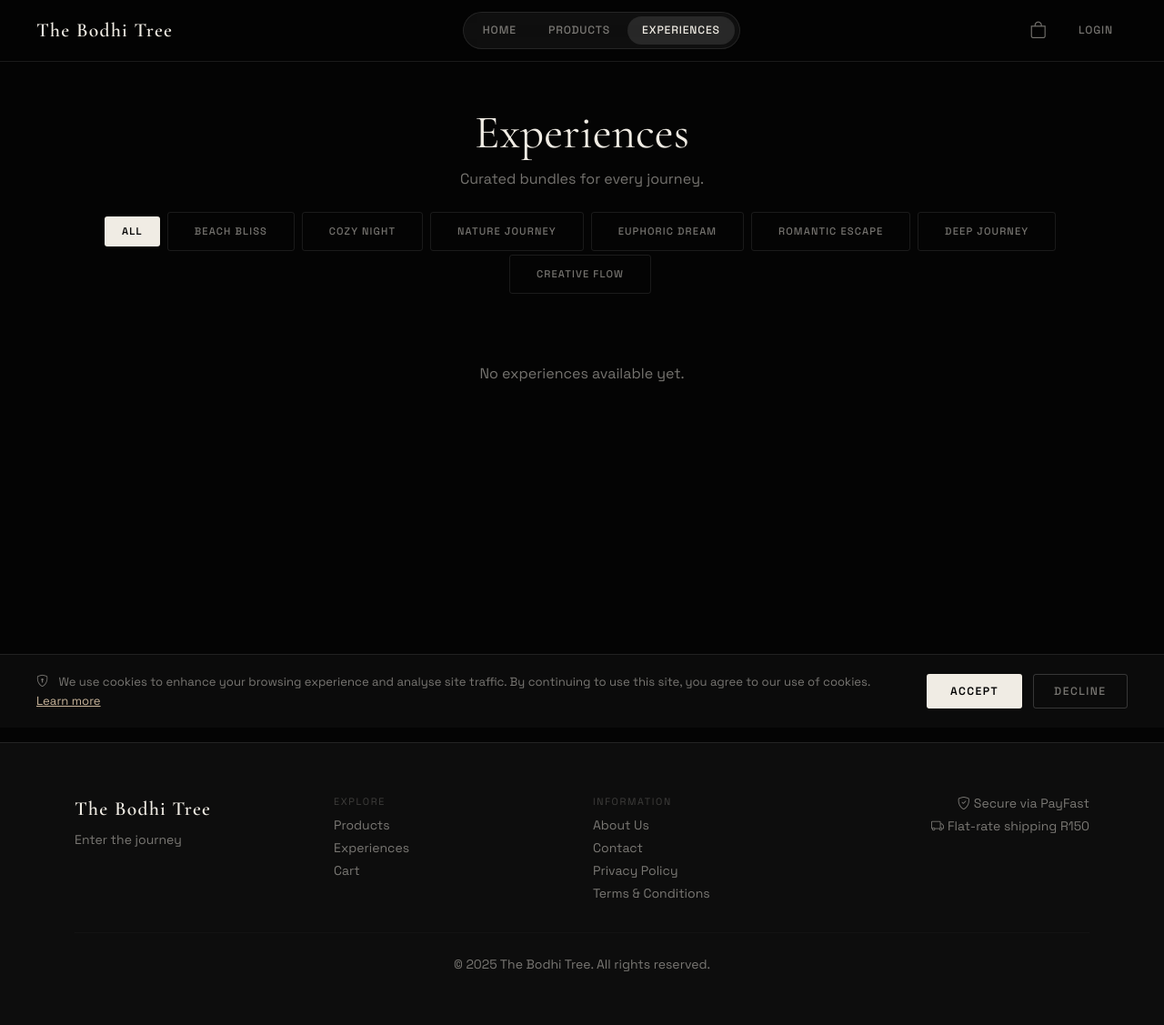
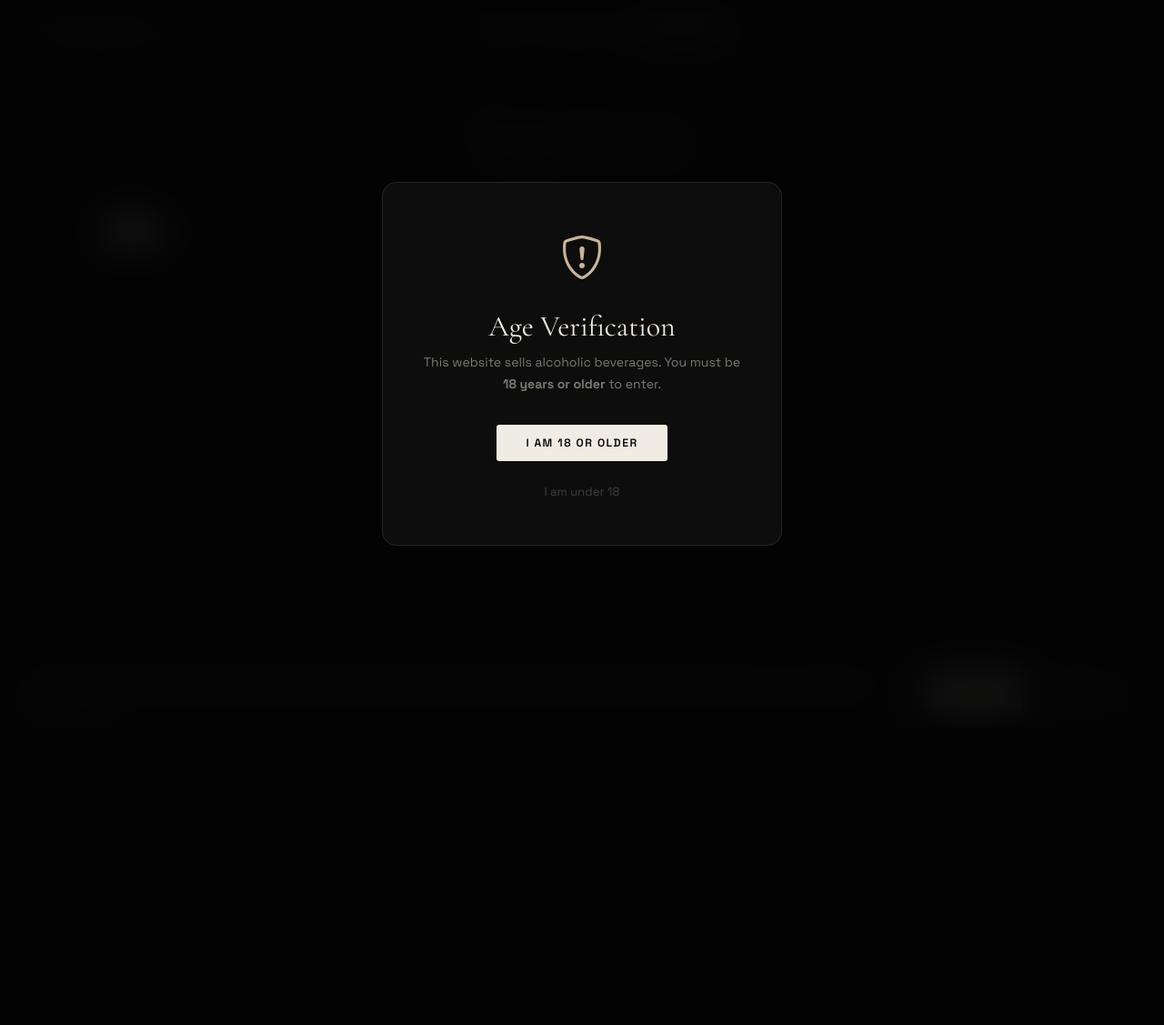
Before and after one commit to AnnillTimothy/flask-store, a Flask app: page /bundles in a window 1280 px wide. Shown: the whole page at 91% size. After the commit the page ends 600 px from the top, so only its background shows below. Run offline with Flask 3, Linux system fonts and the light colour scheme; data comes from the database, SQL or seed files in the repository; data that the repository does not hold is empty; parts of the project's set-up code (start-up, migrations or seed data) failed here and were passed over; some libraries are stand-ins or nearby versions.

Commit message:
fix: loading screen only on initial load, GSAP snap scroll, video z-index, age gate popup
Agent-Logs-Url: https://github.com/AnnillTimothy/flask-store/sessions/4ac12ddf-e0c3-4b58-b7ed-f08a83cbd1e1

Co-authored-by: AnnillTimothy <38249743+AnnillTimothy@users.noreply.github.com>

```diff
--- a/app/static/css/style.css
+++ b/app/static/css/style.css
@@ -45,9 +45,9 @@ body.bodhi-dark {
   overflow-x: hidden;
 }
 
-/* Immersive homepage — scroll-snap handled by JS on html element */
+/* Immersive homepage — GSAP handles snap via ScrollTrigger */
 body.page-immersive {
-  overflow: hidden; /* prevent body from also scrolling */
+  overflow-x: hidden;
 }
 
 /* On immersive pages hide the brand text; only keep glass pill nav + actions */
@@ -233,8 +233,6 @@ body:not(.page-immersive) .bodhi-nav,
   display: flex;
   align-items: center;
   overflow: hidden;
-  scroll-snap-align: start;
-  scroll-snap-stop: always;
 }
 
 /* Video background */
@@ -244,6 +242,8 @@ body:not(.page-immersive) .bodhi-nav,
   z-index: 0;
 }
 .scene-video video {
+  position: relative;
+  z-index: 1;
   width: 100%;
   height: 100%;
   object-fit: cover;
@@ -271,7 +271,7 @@ body:not(.page-immersive) .bodhi-nav,
 .scene-overlay {
   position: absolute;
   inset: 0;
-  z-index: 1;
+  z-index: 2;
   background: linear-gradient(
     135deg,
     rgba(4, 4, 4, 0.72) 0%,
@@ -283,7 +283,7 @@ body:not(.page-immersive) .bodhi-nav,
 /* Scene content */
 .scene-content {
   position: relative;
-  z-index: 2;
+  z-index: 3;
   width: 100%;
   max-width: 1280px;
   margin: 0 auto;
@@ -1027,6 +1027,67 @@ input[type=number]::-webkit-outer-spin-button { opacity: 1; }
   100% { width: 100%; }
 }
 
+/* ─── Age Verification Gate ─────────────────────────────────── */
+.age-gate-overlay {
+  position: fixed;
+  inset: 0;
+  z-index: 50000;
+  background: rgba(4, 4, 4, 0.92);
+  backdrop-filter: blur(20px);
+  -webkit-backdrop-filter: blur(20px);
+  display: flex;
+  align-items: center;
+  justify-content: center;
+  animation: popupFadeIn 0.5s ease;
+}
+.age-gate-card {
+  background: var(--surface);
+  border: 1px solid var(--glass-border);
+  border-radius: 16px;
+  padding: 3rem 2.5rem;
+  max-width: 440px;
+  width: 90%;
+  text-align: center;
+  animation: popupSlideUp 0.5s cubic-bezier(0.4, 0, 0.2, 1);
+}
+.age-gate-icon {
+  font-size: 3rem;
+  color: var(--sand);
+  margin-bottom: 1.2rem;
+}
+.age-gate-title {
+  font-family: var(--serif);
+  font-size: 2rem;
+  font-weight: 400;
+  color: var(--text);
+  margin-bottom: 0.5rem;
+}
+.age-gate-text {
+  font-size: 0.88rem;
+  color: var(--text-dim);
+  line-height: 1.7;
+  margin-bottom: 2rem;
+}
+.age-gate-actions {
+  display: flex;
+  gap: 1rem;
+  justify-content: center;
+}
+.age-gate-deny {
+  font-size: 0.82rem;
+  color: var(--text-ghost);
+  margin-top: 1.5rem;
+  margin-bottom: 0;
+}
+.age-gate-deny a {
+  color: var(--text-ghost);
+  text-decoration: underline;
+  cursor: pointer;
+}
+.age-gate-deny a:hover {
+  color: var(--text-dim);
+}
+
 /* ─── Email Signup Popup ────────────────────────────────────── */
 .popup-overlay {
   position: fixed;
--- a/app/static/js/main.js
+++ b/app/static/js/main.js
@@ -6,9 +6,21 @@
 'use strict';
 
 // ─── Loading Screen ───────────────────────────────────────────
+// Only shows once per session on qualifying pages (home, experiences, admin).
+// The loading screen element is conditionally rendered by the template.
 function initLoadingScreen() {
   const screen = document.getElementById('loading-screen');
   if (!screen) return;
+
+  // If already shown this session, remove immediately
+  if (sessionStorage.getItem('bodhi_loaded')) {
+    screen.parentNode.removeChild(screen);
+    return;
+  }
+
+  // Mark as shown for this session
+  sessionStorage.setItem('bodhi_loaded', '1');
+
   // Dismiss after bar animation completes (~2.6s) with a small buffer
   setTimeout(() => {
     screen.classList.add('hide');
@@ -45,6 +57,41 @@ function initCookieConsent() {
   });
 }
 
+// ─── Age Verification Gate ────────────────────────────────────
+// Shows after loading screen, before discount popup on homepage.
+function initAgeGate() {
+  const gate = document.getElementById('age-gate');
+  const confirm = document.getElementById('age-gate-confirm');
+  const deny = document.getElementById('age-gate-deny');
+  if (!gate) return;
+
+  // Already verified
+  if (localStorage.getItem('bodhi_age_verified')) return;
+
+  // Calculate delay: show after loading screen finishes
+  const loadingScreen = document.getElementById('loading-screen');
+  const delay = loadingScreen ? 3600 : 200;
+
+  setTimeout(() => { gate.style.display = ''; }, delay);
+
+  if (confirm) {
+    confirm.addEventListener('click', () => {
+      localStorage.setItem('bodhi_age_verified', 'true');
+      gate.style.display = 'none';
+    });
+  }
+
+  if (deny) {
+    deny.addEventListener('click', () => {
+      // Redirect away — user is underage
+      gate.querySelector('.age-gate-text').innerHTML =
+        'Sorry, you must be 18 or older to access this site.';
+      gate.querySelector('.age-gate-actions').style.display = 'none';
+      gate.querySelector('.age-gate-deny').style.display = 'none';
+    });
+  }
+}
+
 // ─── Email Signup Popup ───────────────────────────────────────
 function initEmailPopup() {
   const popup = document.getElementById('email-popup');
@@ -58,6 +105,8 @@ function initEmailPopup() {
   // This will be triggered by the experience reel when the user reaches scene 2
   window._showEmailPopup = function() {
     if (localStorage.getItem('bodhi_email_popup') !== null) return;
+    // Don't show email popup until age gate is cleared
+    if (!localStorage.getItem('bodhi_age_verified')) return;
     popup.style.display = '';
   };
 
@@ -142,181 +191,157 @@ function initNavScroll() {
 function initExperienceReel() {
   const body = document.body;
   if (!body.classList.contains('page-immersive')) return;
+  if (typeof gsap === 'undefined') return;
 
-  // Enable scroll-snap on the html element (the actual scroll container)
-  const htmlEl = document.documentElement;
-  htmlEl.style.scrollSnapType  = 'y mandatory';
-  htmlEl.style.overflowY       = 'scroll';
+  gsap.registerPlugin(ScrollTrigger, ScrollToPlugin);
 
-  const scenes      = Array.from(document.querySelectorAll('.scene'));
+  const scenes      = gsap.utils.toArray('.scene');
   const progressEl  = document.getElementById('scene-progress');
   const nav         = document.getElementById('main-nav');
   if (!scenes.length) return;
 
-  let activeIndex  = 0;
-  let isScrolling  = false;
-  const SCROLL_CD  = 900; // ms cooldown between snaps
-  let emailPopupShown = false;
+  let activeIndex      = 0;
+  let emailPopupShown  = false;
+  let currentAudio     = null;
 
   // ── Build progress dots ──
   if (progressEl) {
     scenes.forEach((_, i) => {
       const dot = document.createElement('button');
-      dot.className   = 'scene-dot';
-      dot.ariaLabel   = `Go to scene ${i + 1}`;
+      dot.className = 'scene-dot';
+      dot.ariaLabel = 'Go to scene ' + (i + 1);
       dot.addEventListener('click', () => goToScene(i));
       progressEl.appendChild(dot);
     });
     updateDots();
   }
 
-  // ── Active audio context ──
-  let currentAudio = null;
-
-  // ── Go to a scene ──
+  // ── Go to a scene (via dot click or keyboard) ──
   function goToScene(index) {
     if (index < 0) index = scenes.length - 1;
     if (index >= scenes.length) index = 0;
-    activeIndex = index;
-    scenes[activeIndex].scrollIntoView({ behavior: 'smooth' });
-    updateDots();
+    gsap.to(window, {
+      scrollTo: { y: scenes[index], autoKill: false },
+      duration: 1,
+      ease: 'power2.inOut'
+    });
   }
 
   // ── Update progress dots ──
   function updateDots() {
     if (!progressEl) return;
-    progressEl.querySelectorAll('.scene-dot').forEach((d, i) => {
+    progressEl.querySelectorAll('.scene-dot').forEach(function(d, i) {
       d.classList.toggle('active', i === activeIndex);
     });
   }
 
-  // ── Nav visibility on immersive ──
-  function updateNav(index) {
-    if (!nav) return;
-    // Always keep nav visible but subtle on experience scenes
-    nav.style.opacity = '1';
-  }
-
   // ── Video play management ──
   function activateScene(scene) {
-    const video = scene.querySelector('video');
+    var video = scene.querySelector('video');
     if (video) {
       video.currentTime = 0;
-      video.play().catch(() => {});
+      video.play().catch(function() {});
     }
 
     // Audio
-    const audioSrc = scene.dataset.audioSrc;
+    var audioSrc = scene.dataset.audioSrc;
     if (currentAudio) {
       currentAudio.pause();
       currentAudio.currentTime = 0;
       currentAudio = null;
     }
     if (audioSrc) {
-      const audio = new Audio(audioSrc);
+      var audio = new Audio(audioSrc);
       audio.volume = 0.18;
       audio.loop   = true;
-      audio.play().catch(() => {});
+      audio.play().catch(function() {});
       currentAudio = audio;
     }
   }
 
   function deactivateScene(scene) {
-    const video = scene.querySelector('video');
+    var video = scene.querySelector('video');
     if (video) video.pause();
   }
 
-  // Initial activation
-  activateScene(scenes[0]);
+  // ── GSAP ScrollTrigger for each scene ──
+  // Animate content in/out as each scene enters/leaves
+  scenes.forEach(function(scene, i) {
+    var content = scene.querySelectorAll('.scene-text, .experience-title, .landing-title, .landing-eyebrow, .landing-sub, .landing-actions, .experience-eyebrow, .experience-inner');
 
-  // ── IntersectionObserver — detect active scene ──
-  const observer = new IntersectionObserver((entries) => {
-    entries.forEach(entry => {
-      if (entry.intersectionRatio >= 0.55) {
-        const idx = scenes.indexOf(entry.target);
-        if (idx !== -1 && idx !== activeIndex) {
+    // Entrance animation per scene
+    ScrollTrigger.create({
+      trigger: scene,
+      start: 'top 60%',
+      end: 'bottom 40%',
+      onEnter: function() { onSceneActive(i); },
+      onEnterBack: function() { onSceneActive(i); },
+      onLeave: function() { onSceneInactive(i); },
+      onLeaveBack: function() { onSceneInactive(i); }
+    });
+
+    // Animate text elements on each scene
+    if (content.length) {
+      gsap.fromTo(content,
+        { y: 60, opacity: 0 },
+        {
+          y: 0,
+          opacity: 1,
+          duration: 1,
+          stagger: 0.12,
+          ease: 'power3.out',
+          scrollTrigger: {
+            trigger: scene,
+            start: 'top 80%',
+            toggleActions: 'play none none reverse'
+          }
+        }
+      );
+    }
+  });
+
+  function onSceneActive(idx) {
+    if (idx === activeIndex) return;
     deactivateScene(scenes[activeIndex]);
     activeIndex = idx;
     activateScene(scenes[activeIndex]);
     updateDots();
-          updateNav(activeIndex);
 
-          // Trigger email popup when reaching the second experience (scene index 2)
+    // Trigger email popup when reaching the second experience
     if (idx >= 2 && !emailPopupShown && typeof window._showEmailPopup === 'function') {
       emailPopupShown = true;
       window._showEmailPopup();
     }
   }
+
+  function onSceneInactive() {
+    // handled by onSceneActive of the next scene
+  }
+
+  // ── GSAP snap — the core scroll-snap behavior ──
+  ScrollTrigger.create({
+    snap: {
+      snapTo: 1 / (scenes.length - 1),
+      duration: { min: 0.3, max: 0.8 },
+      delay: 0.05,
+      ease: 'power2.inOut'
     }
   });
-  }, { threshold: 0.55 });
 
-  scenes.forEach(s => observer.observe(s));
+  // Initial activation
+  activateScene(scenes[0]);
 
-  // ── Wheel — infinite loop ──
-  window.addEventListener('wheel', (e) => {
-    if (isScrolling) { e.preventDefault(); return; }
-
-    const atLast  = activeIndex === scenes.length - 1;
-    const atFirst = activeIndex === 0;
-
-    if (e.deltaY > 0 && atLast) {
-      e.preventDefault();
-      isScrolling = true;
-      // Instant jump to start, then re-activate
-      scenes[0].scrollIntoView({ behavior: 'instant' });
-      deactivateScene(scenes[activeIndex]);
-      activeIndex = 0;
-      activateScene(scenes[0]);
-      updateDots();
-      setTimeout(() => { isScrolling = false; }, SCROLL_CD);
-    } else if (e.deltaY < 0 && atFirst) {
-      e.preventDefault();
-      isScrolling = true;
-      scenes[scenes.length - 1].scrollIntoView({ behavior: 'instant' });
-      deactivateScene(scenes[activeIndex]);
-      activeIndex = scenes.length - 1;
-      activateScene(scenes[activeIndex]);
-      updateDots();
-      setTimeout(() => { isScrolling = false; }, SCROLL_CD);
+  // Preload experience videos: make them start loading immediately
+  scenes.forEach(function(scene) {
+    var video = scene.querySelector('video');
+    if (video) {
+      video.preload = 'auto';
+      video.load();
     }
-  }, { passive: false });
-
-  // ── Touch — infinite loop ──
-  let touchStartY = 0;
-  window.addEventListener('touchstart', e => {
-    touchStartY = e.touches[0].clientY;
-  }, { passive: true });
-
-  window.addEventListener('touchend', e => {
-    if (isScrolling) return;
-    const dy = touchStartY - e.changedTouches[0].clientY;
-    const atLast  = activeIndex === scenes.length - 1;
-    const atFirst = activeIndex === 0;
-
-    if (Math.abs(dy) < 30) return; // Ignore tiny swipes
-
-    if (dy > 0 && atLast) {
-      isScrolling = true;
-      scenes[0].scrollIntoView({ behavior: 'instant' });
-      deactivateScene(scenes[activeIndex]);
-      activeIndex = 0;
-      activateScene(scenes[0]);
-      updateDots();
-      setTimeout(() => { isScrolling = false; }, SCROLL_CD);
-    } else if (dy < 0 && atFirst) {
-      isScrolling = true;
-      scenes[scenes.length - 1].scrollIntoView({ behavior: 'instant' });
-      deactivateScene(scenes[activeIndex]);
-      activeIndex = scenes.length - 1;
-      activateScene(scenes[activeIndex]);
-      updateDots();
-      setTimeout(() => { isScrolling = false; }, SCROLL_CD);
-    }
-  }, { passive: true });
+  });
 
   // ── Keyboard navigation ──
-  document.addEventListener('keydown', e => {
+  document.addEventListener('keydown', function(e) {
     if (e.key === 'ArrowDown' || e.key === 'PageDown') {
       e.preventDefault();
       goToScene(activeIndex + 1);
@@ -325,40 +350,6 @@ function initExperienceReel() {
       goToScene(activeIndex - 1);
     }
   });
-
-  // ── GSAP text entrance animations ──
-  if (typeof gsap !== 'undefined') {
-    gsap.registerPlugin(ScrollTrigger);
-
-    scenes.forEach(scene => {
-      const texts = scene.querySelectorAll('.scene-text');
-      const title = scene.querySelector('.experience-title, .landing-title');
-
-      if (title) {
-        gsap.fromTo(title,
-          { y: 60, opacity: 0 },
-          {
-            y: 0, opacity: 1, duration: 1.2, ease: 'power3.out',
-            scrollTrigger: { trigger: scene, start: 'top 80%', toggleActions: 'play none none none' }
-          }
-        );
-      }
-
-      if (texts.length) {
-        texts.forEach((el, i) => {
-          if (el === title) return;
-          gsap.fromTo(el,
-            { y: 40, opacity: 0 },
-            {
-              y: 0, opacity: 1, duration: 0.85, ease: 'power2.out',
-              delay: 0.15 + i * 0.1,
-              scrollTrigger: { trigger: scene, start: 'top 80%', toggleActions: 'play none none none' }
-            }
-          );
-        });
-      }
-    });
-  }
 }
 
 // ─── Bundle detail – hero parallax ───────────────────────────
@@ -414,6 +405,7 @@ function initProductReveal() {
 // ─── Init ─────────────────────────────────────────────────────
 document.addEventListener('DOMContentLoaded', () => {
   initLoadingScreen();
+  initAgeGate();
   refreshCartBadge();
   initAlerts();
   initBurger();
--- a/app/templates/base.html
+++ b/app/templates/base.html
@@ -18,7 +18,9 @@
 </head>
 <body class="bodhi-dark {% block body_class %}{% endblock %}">
 
-<!-- ── Loading Screen ─────────────────────────────────────────── -->
+<!-- ── Loading Screen (only on initial load, not every navigation) ── -->
+{% set show_loading = request.endpoint in ['main.index', 'main.bundles', 'main.bundle_detail', 'admin.index'] %}
+{% if show_loading %}
 <div class="loading-screen" id="loading-screen">
   <div class="loading-inner">
     <div class="loading-brand">{{ store_name }}</div>
@@ -26,6 +28,7 @@
     <div class="loading-bar"><div class="loading-bar-fill"></div></div>
   </div>
 </div>
+{% endif %}
 
 <!-- ── Minimal floating nav ──────────────────────────────────── -->
 <nav class="bodhi-nav" id="main-nav">
@@ -175,6 +178,23 @@
   </div>
 </div>
 
+<!-- ── Age Verification Gate ─────────────────────────────────── -->
+<div class="age-gate-overlay" id="age-gate" style="display:none;">
+  <div class="age-gate-card">
+    <div class="age-gate-icon"><i class="bi bi-shield-exclamation"></i></div>
+    <h3 class="age-gate-title">Age Verification</h3>
+    <p class="age-gate-text">This website sells alcoholic beverages. You must be <strong>18 years or older</strong> to enter.</p>
+    <div class="age-gate-actions">
+      <button class="btn-cinematic" id="age-gate-confirm" style="justify-content:center;padding:0.7rem 2rem;">
+        I am 18 or older
+      </button>
+    </div>
+    <p class="age-gate-deny">
+      <a id="age-gate-deny">I am under 18</a>
+    </p>
+  </div>
+</div>
+
 <!-- ── Cookie Consent Banner ──────────────────────────────────── -->
 <div class="cookie-banner" id="cookie-banner" style="display:none;">
   <div class="cookie-banner-inner">
@@ -193,9 +213,10 @@
 
 <!-- Bootstrap JS -->
 <script src="https://cdn.jsdelivr.net/npm/bootstrap@5.3.2/dist/js/bootstrap.bundle.min.js"></script>
-<!-- GSAP + ScrollTrigger -->
+<!-- GSAP + ScrollTrigger + ScrollToPlugin -->
 <script src="https://cdn.jsdelivr.net/npm/gsap@3.12.5/dist/gsap.min.js"></script>
 <script src="https://cdn.jsdelivr.net/npm/gsap@3.12.5/dist/ScrollTrigger.min.js"></script>
+<script src="https://cdn.jsdelivr.net/npm/gsap@3.12.5/dist/ScrollToPlugin.min.js"></script>
 <!-- Custom JS -->
 <script src="{{ url_for('static', filename='js/main.js') }}"></script>
 {% block extra_js %}{% endblock %}
--- a/app/templates/index.html
+++ b/app/templates/index.html
@@ -48,7 +48,7 @@
 
   <!-- Video background (falls back to CSS gradient) -->
   <div class="scene-video">
-    <video muted loop playsinline preload="auto"
+    <video autoplay muted loop playsinline preload="auto"
            poster="{{ url_for('static', filename='images/experiences/' ~ exp.key ~ '.png') }}">
       <source src="{{ url_for('static', filename='videos/experiences/' ~ exp.key ~ '.mp4') }}" type="video/mp4">
     </video>
```
Lines whose indentation alone changed are shown as unchanged.
